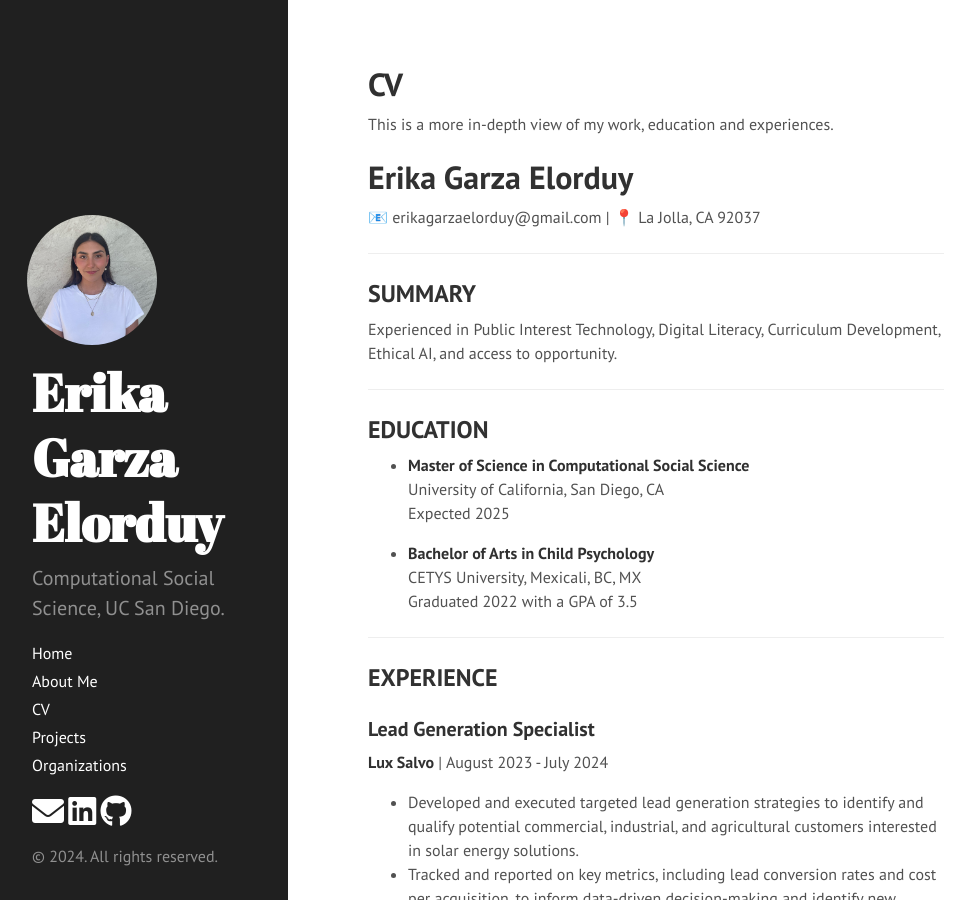
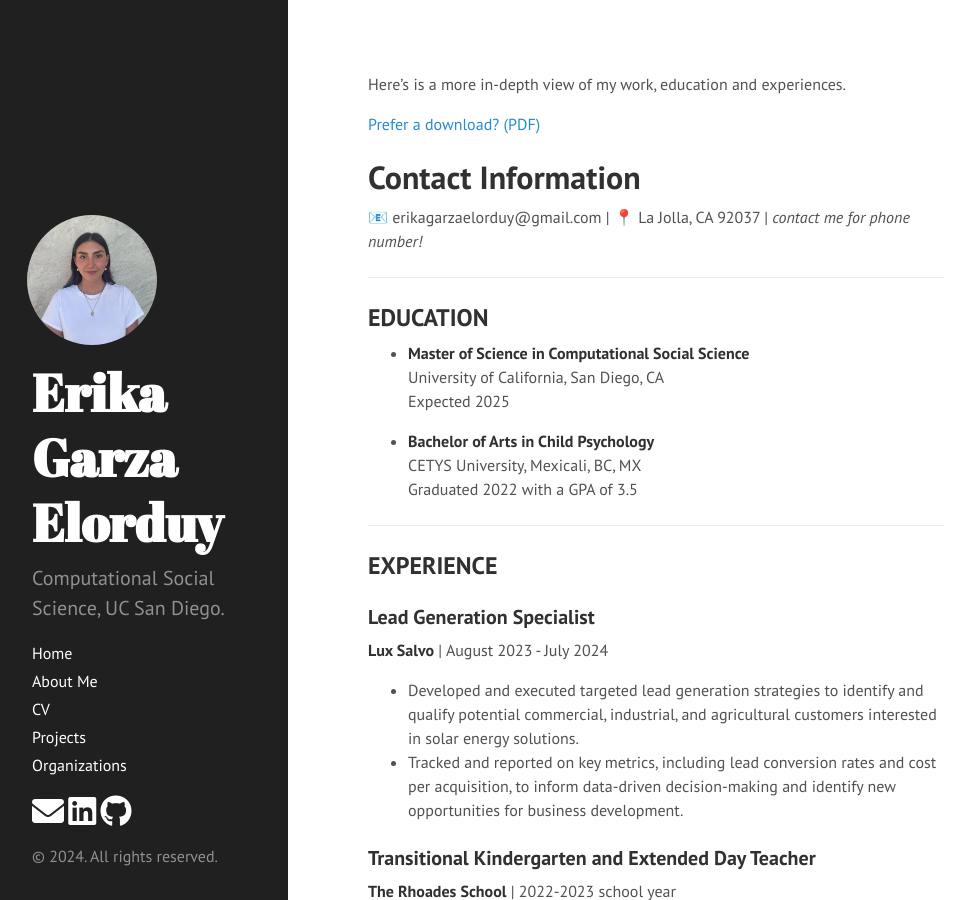
Before and after one commit to e-garzaelorduy/e-garzaelorduy.github.io, a Jekyll site: the page built from CV.md, in a window 1280 px wide and 900 px high. Shown: the whole window, without its empty margins (0-980 px from the left). Built offline with Jekyll 4.4.1, drawn with Linux system fonts in a browser that asks for light colours; Markdown is read by kramdown in place of the engine named in the settings.

Commit message:
Update CV.md

```diff
--- a/CV.md
+++ b/CV.md
@@ -1,17 +1,15 @@
 ---
 layout: page
-title: CV
+title:
 ---
 
-This is a more in-depth view of my work, education and experiences.
+Here's is a more in-depth view of my work, education and experiences.
 
-# Erika Garza Elorduy
-📧 erikagarzaelorduy@gmail.com  |  📍 La Jolla, CA 92037
+[Prefer a download? (PDF)](CV.pdf){: .btn}
 
----
 
-## SUMMARY
-Experienced in Public Interest Technology, Digital Literacy, Curriculum Development, Ethical AI, and access to opportunity.
+# Contact Information
+📧 erikagarzaelorduy@gmail.com  |  📍 La Jolla, CA 92037  |  _contact me for phone number!_
 
 ---
 
```
